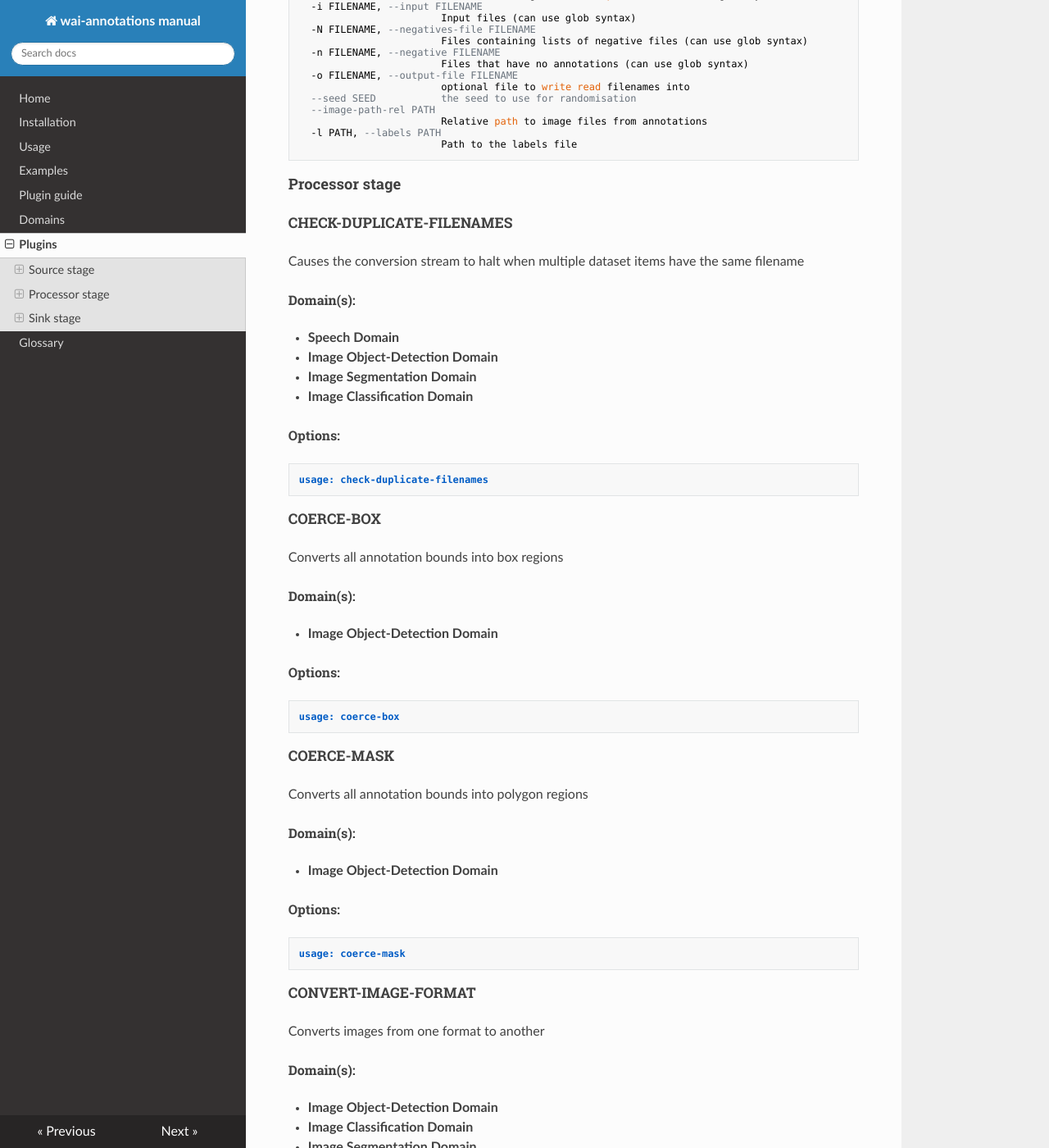
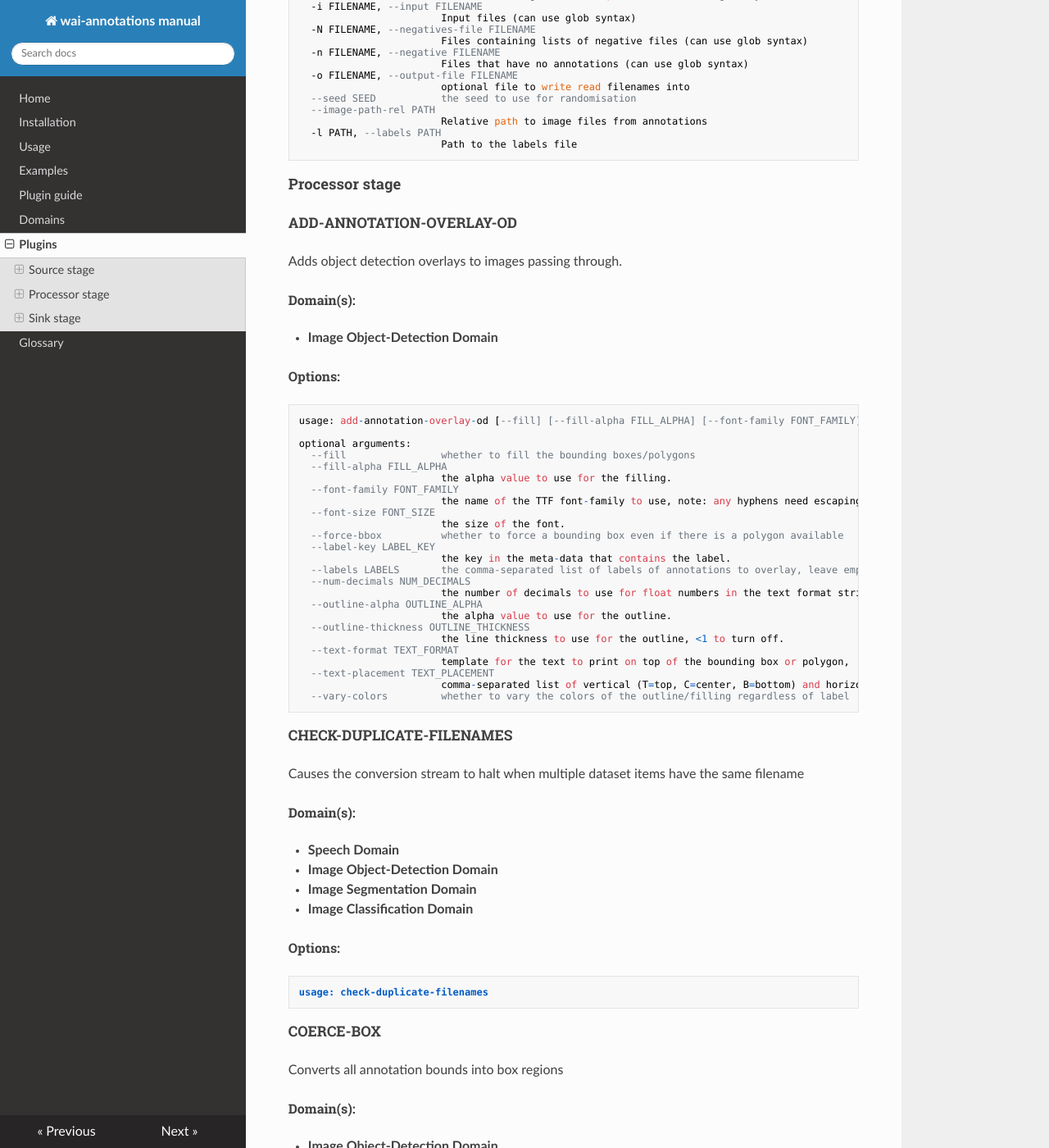
Before and after one commit to waikato-ufdl/wai-annotations-manual, an MkDocs documentation site: the page built from docs/plugins.md, in a window 1280 px wide and 1400 px high, scrolled down 8105 px. Shown: the whole window at 82% size. Built offline with MkDocs 1.6.1, drawn with Linux system fonts in a browser that asks for light colours; nearby versions of some CDN libraries; some of the changed text lies outside the part shown.

Commit message:
added add-annotation-overlay-od

````diff
--- a/docs/plugins.md
+++ b/docs/plugins.md
@@ -426,6 +426,41 @@ optional arguments:
 
 
 ## Processor stage
+### ADD-ANNOTATION-OVERLAY-OD
+Adds object detection overlays to images passing through.
+
+#### Domain(s):
+- **Image Object-Detection Domain**
+
+#### Options:
+```
+usage: add-annotation-overlay-od [--fill] [--fill-alpha FILL_ALPHA] [--font-family FONT_FAMILY] [--font-size FONT_SIZE] [--force-bbox] [--label-key LABEL_KEY] [--labels LABELS] [--num-decimals NUM_DECIMALS] [--outline-alpha OUTLINE_ALPHA] [--outline-thickness OUTLINE_THICKNESS] [--text-format TEXT_FORMAT] [--text-placement TEXT_PLACEMENT] [--vary-colors]
+
+optional arguments:
+  --fill                whether to fill the bounding boxes/polygons
+  --fill-alpha FILL_ALPHA
+                        the alpha value to use for the filling.
+  --font-family FONT_FAMILY
+                        the name of the TTF font-family to use, note: any hyphens need escaping with backslash.
+  --font-size FONT_SIZE
+                        the size of the font.
+  --force-bbox          whether to force a bounding box even if there is a polygon available
+  --label-key LABEL_KEY
+                        the key in the meta-data that contains the label.
+  --labels LABELS       the comma-separated list of labels of annotations to overlay, leave empty to overlay all
+  --num-decimals NUM_DECIMALS
+                        the number of decimals to use for float numbers in the text format string.
+  --outline-alpha OUTLINE_ALPHA
+                        the alpha value to use for the outline.
+  --outline-thickness OUTLINE_THICKNESS
+                        the line thickness to use for the outline, <1 to turn off.
+  --text-format TEXT_FORMAT
+                        template for the text to print on top of the bounding box or polygon, '{PH}' is a placeholder for the 'PH' value from the meta-data or 'label' for the current label; ignored if empty.
+  --text-placement TEXT_PLACEMENT
+                        comma-separated list of vertical (T=top, C=center, B=bottom) and horizontal (L=left, C=center, R=right) anchoring.
+  --vary-colors         whether to vary the colors of the outline/filling regardless of label
+```
+
 ### CHECK-DUPLICATE-FILENAMES
 Causes the conversion stream to halt when multiple dataset items have the same filename
 
@@ -467,8 +502,8 @@ Converts images from one format to another
 
 #### Domain(s):
 - **Image Object-Detection Domain**
+- **Image Segmentation Domain**
 - **Image Classification Domain**
-- **Image Segmentation Domain**
 
 #### Options:
 ```
@@ -550,8 +585,8 @@ Drops frames from the stream.
 
 #### Domain(s):
 - **Image Object-Detection Domain**
+- **Image Segmentation Domain**
 - **Image Classification Domain**
-- **Image Segmentation Domain**
 
 #### Options:
 ```
@@ -767,8 +802,8 @@ optional arguments:
 Removes classes from classification/image-segmentation instances
 
 #### Domain(s):
+- **Image Segmentation Domain**
 - **Image Classification Domain**
-- **Image Segmentation Domain**
 
 #### Options:
 ```
@@ -840,8 +875,8 @@ Skips frames in the stream that are deemed too similar.
 
 #### Domain(s):
 - **Image Object-Detection Domain**
+- **Image Segmentation Domain**
 - **Image Classification Domain**
-- **Image Segmentation Domain**
 
 #### Options:
 ```
````
